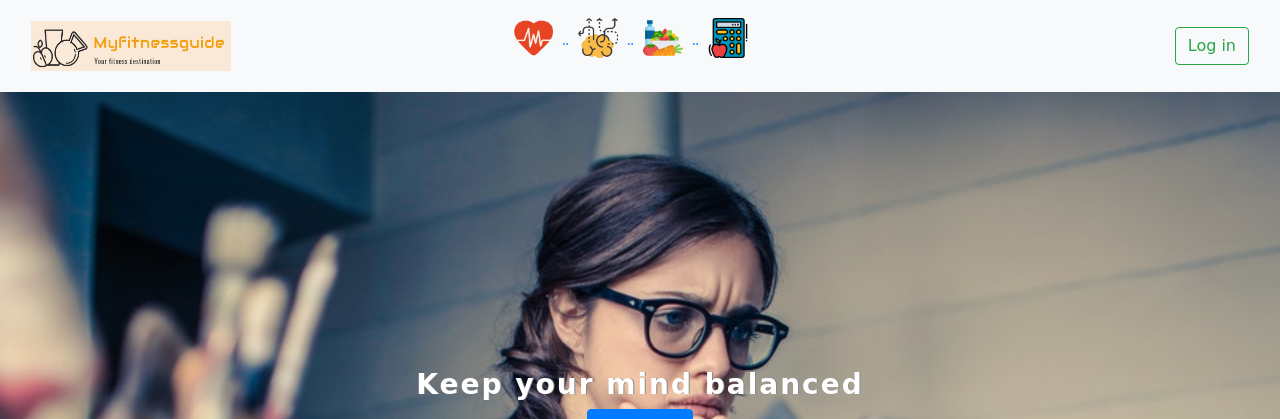
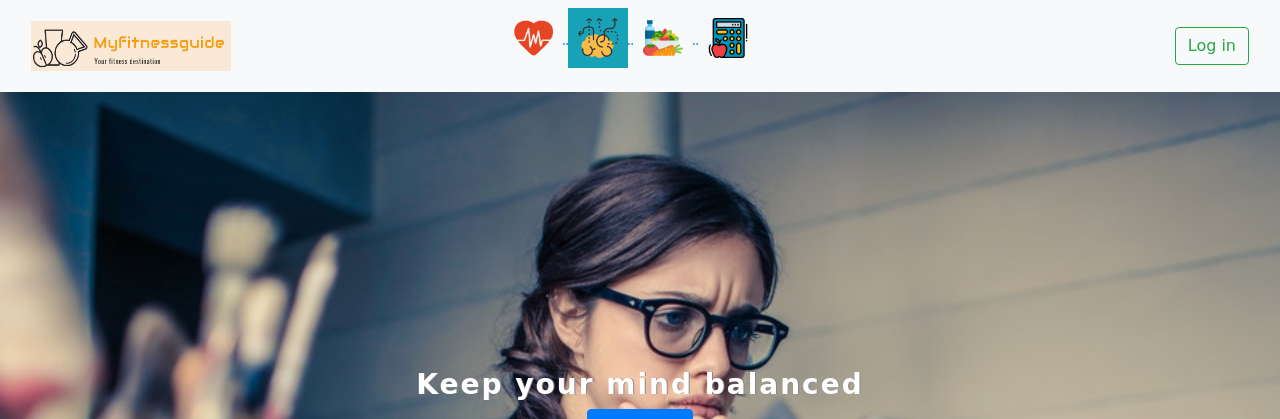
Before and after one commit to mk3051458/myfitnessguide.github.io, a PHP site: page /mindset/index.php in a window 1280 px wide. Shown: the top 419 px of the page. Run offline with PHP 8.4, Linux system fonts and the light colour scheme; some libraries are stand-ins or nearby versions.

Commit message:
highlighting background of mindset icon in header

```diff
--- a/mindset/header.php
+++ b/mindset/header.php
@@ -32,7 +32,7 @@
                 <ul>
                     <li class="navbar-nav">
 
-                        <a class="" href="#" onmouseover="showHeartset()" onmouseleave="hideHeartset()">
+                        <a class="" href="#" >
                             <abbr title="Heartset">
                                 <img src="../images/heartset.png" id="heartset" alt="" class="img img-fluid icons">
                             </abbr>
@@ -43,7 +43,7 @@
                     <li class="">
                         <a class="" href="#">
                             <abbr title="Mindset">
-                                <img src="../images/mindset.png" alt="" class="img img-fluid icons">
+                                <img src="../images/mindset.png" alt="" class="img img-fluid bg-info icons">
                             </abbr>
                         </a>
                     </li>
```
